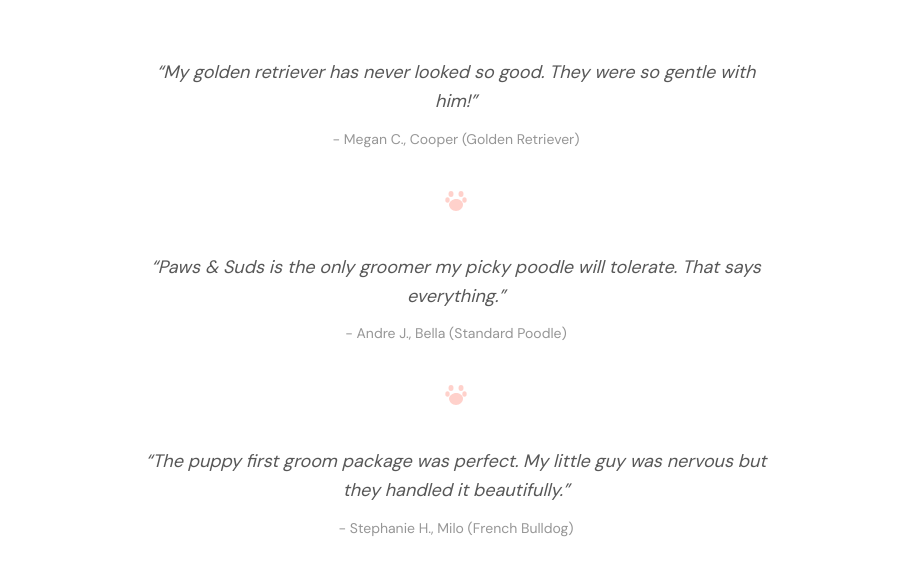
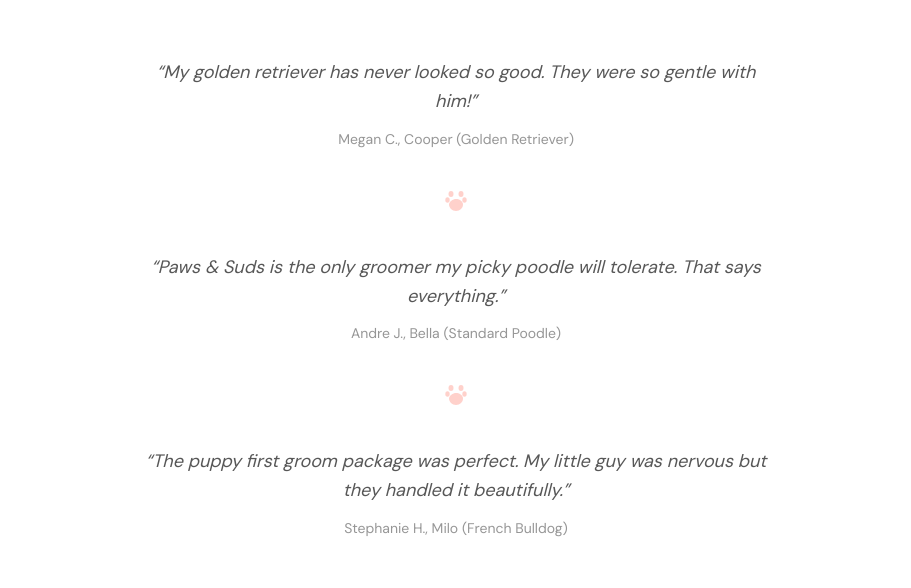
Before and after one commit to LXGIC-Studios/paws-and-suds, a Next.js app: page / in a window 1280 px wide. Shown: the part 3200-3788 px from the top of the page, without its empty margins (184-1095 px from the left). Built offline with nearby package versions, Linux system fonts and the light colour scheme.

Commit message:
fix: remove dash before testimonial names

```diff
--- a/app/page.tsx
+++ b/app/page.tsx
@@ -235,7 +235,7 @@ export default function Home() {
                 &ldquo;{t.quote}&rdquo;
               </p>
               <p className="mt-3 text-sm text-dark/50">
-                - {t.name}, {t.pet}
+                {t.name}, {t.pet}
               </p>
             </div>
             {i < testimonials.length - 1 && (
```
